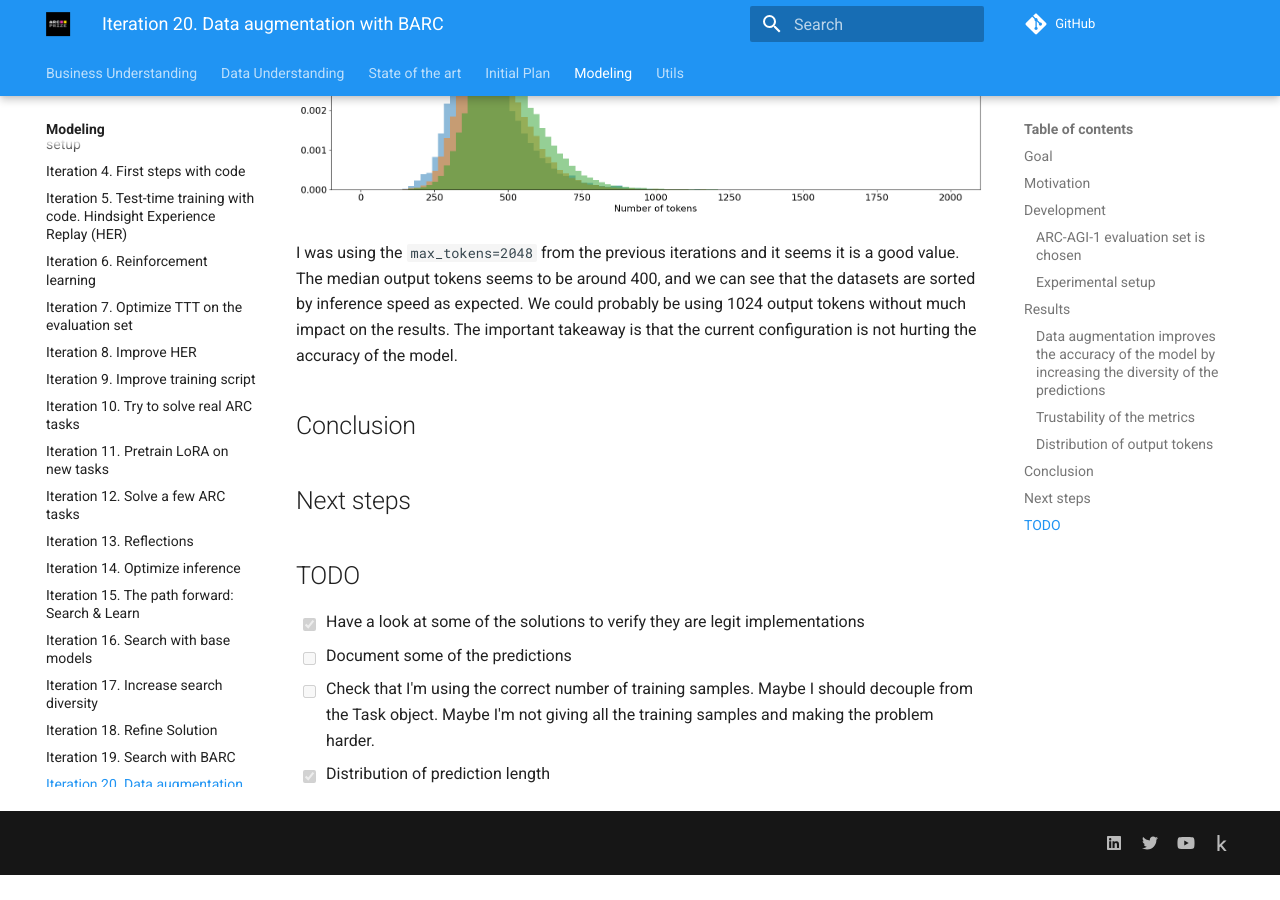
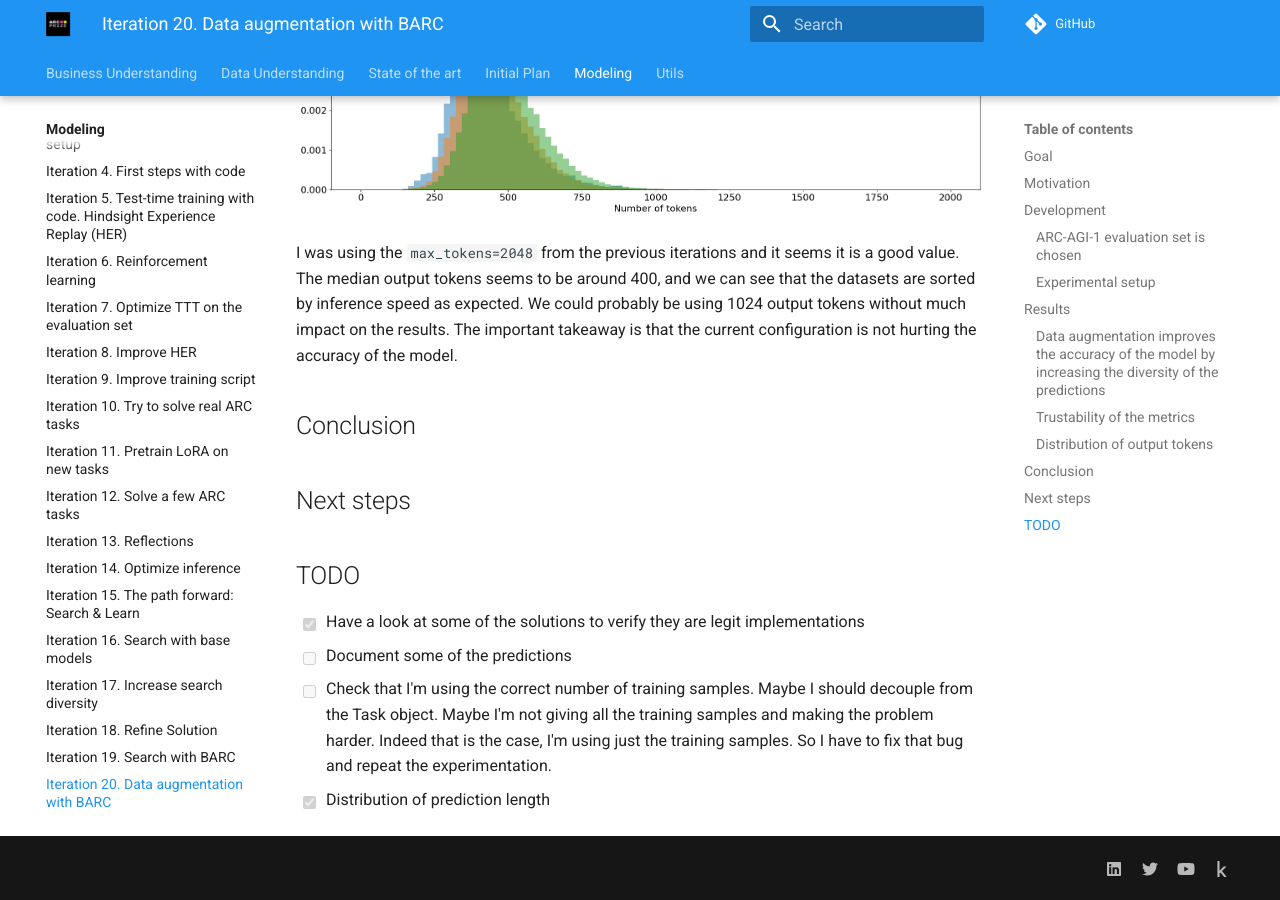
Before and after one commit to ironbar/arc25, an MkDocs documentation site: the page built from docs/modeling/Iteration_20_data_augmentation_with_BARC.md, in a window 1280 px wide and 900 px high, scrolled down 2482 px. Built offline with MkDocs 1.6.1 and Material for MkDocs 9.7.7, drawn with Linux system fonts in a browser that asks for light colours; comment, search, counter and statistics services are not loaded; before the commit the page ends 3357 px from its top, so only the background shows below that.

Commit message:
found bug in the experimentation

```diff
--- a/docs/modeling/Iteration_20_data_augmentation_with_BARC.md
+++ b/docs/modeling/Iteration_20_data_augmentation_with_BARC.md
@@ -80,4 +80,5 @@ The important takeaway is that the current configuration is not hurting the accu
 - [x] Have a look at some of the solutions to verify they are legit implementations
 - [ ] Document some of the predictions
 - [ ] Check that I'm using the correct number of training samples. Maybe I should decouple from the Task object. Maybe I'm not giving all the training samples and making the problem harder.
+  Indeed that is the case, I'm using just the training samples. So I have to fix that bug and repeat the experimentation.
 - [x] Distribution of prediction length
```
